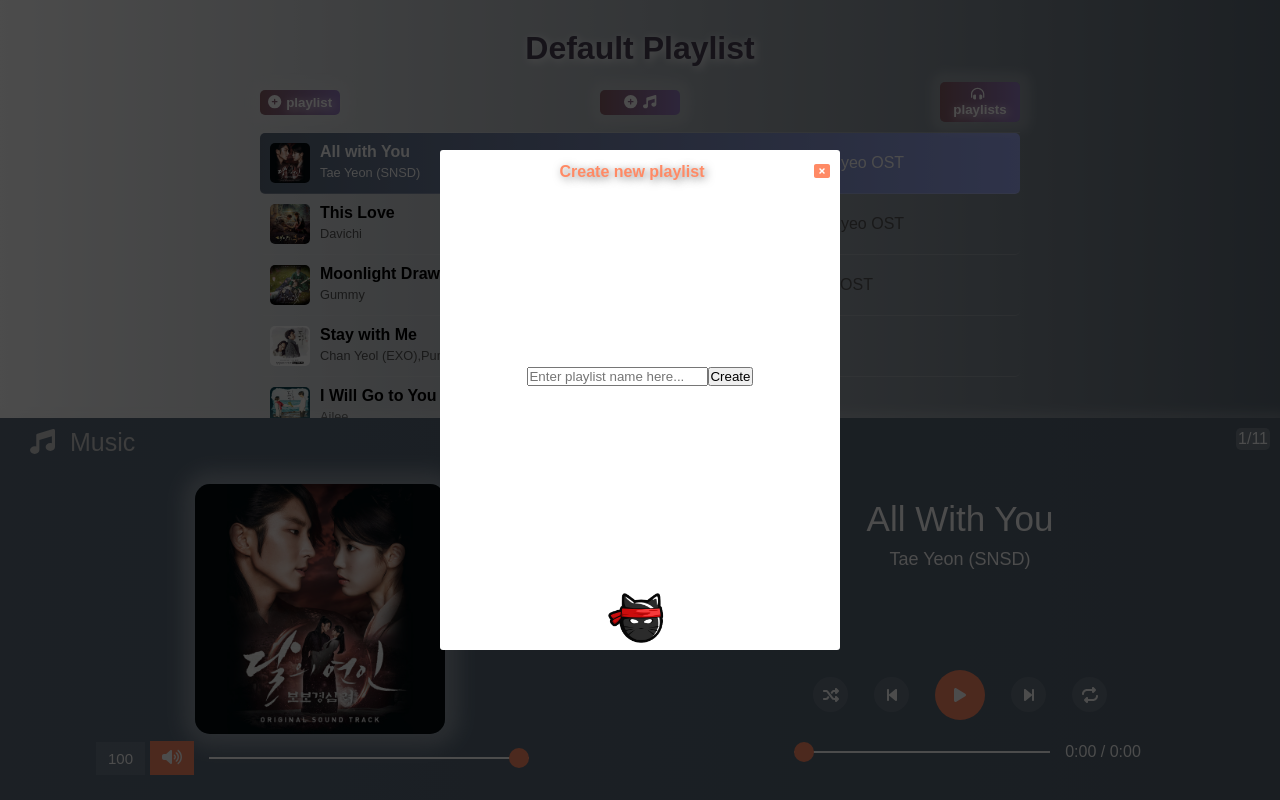
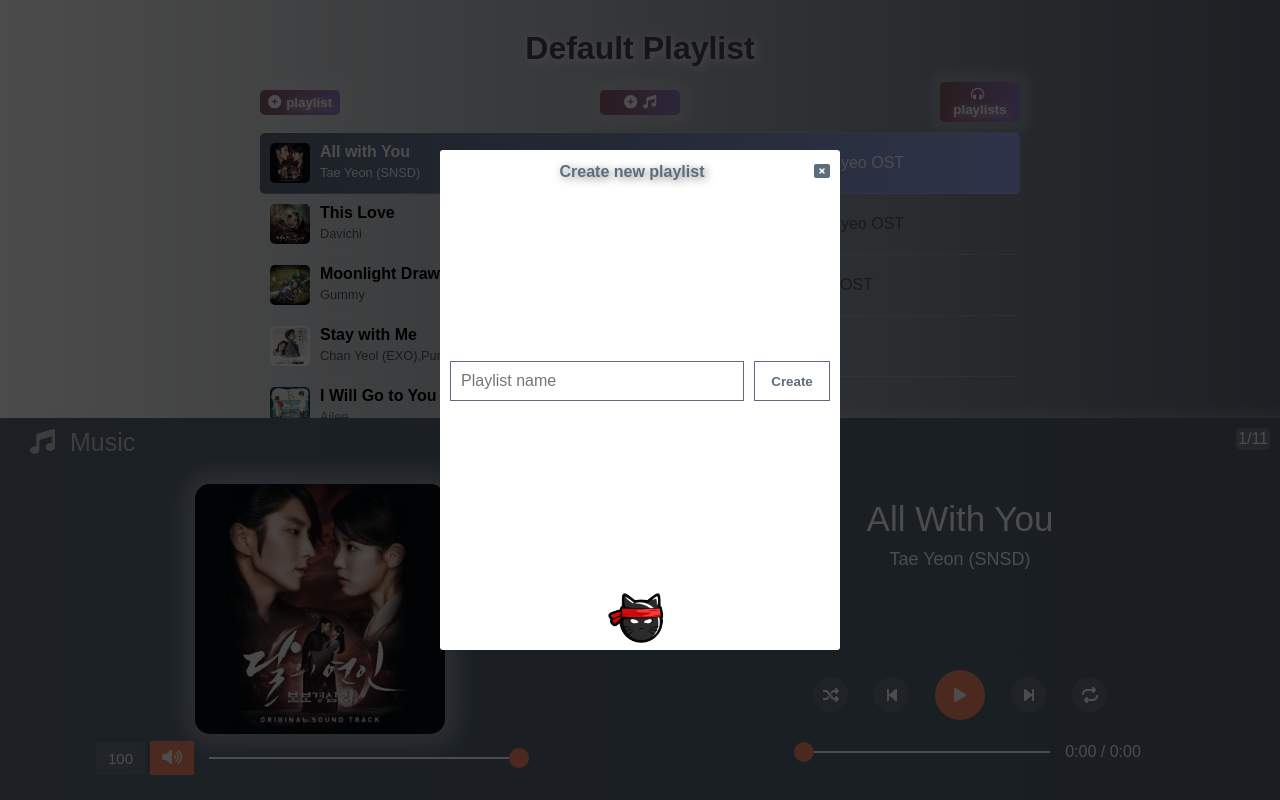
Before and after one commit to badromance007/music_play, a React (Create React App) app: page / in a window 1280 px wide. Both pictures are taken after a click on the button "playlist". Built offline with nearby package versions, Linux system fonts and the light colour scheme.

Commit message:
update style for modal & add form validation

```diff
--- a/src/App.css
+++ b/src/App.css
@@ -285,6 +285,10 @@ input[type="range"]::-moz-range-thumb {
 	background-color: #FF8A65 !important;
 	color: #fff;
 }
+.bg-purple {
+	background-color: #5d6d7e !important;
+	color: #fff;
+}
 .bg-transparent {
 	background-color: rgba(255,255,255,0.1) !important;
 	color: #fff;
@@ -565,12 +569,12 @@ html.modal-active, body.modal-active {
 }
 .modal--header h3 {
 	font-size: 1rem;
-	color: #FF8A65;
+	color: #5d6d7e;
 	text-shadow: 2px 2px 8px rgba(0, 0, 0, 0.5);
 }
 .modal--header .modal--header_close {
 	cursor: pointer;
-	color: #FF8A65;
+	color: #5d6d7e;
 }
 .modal--body {
 	/* overflow: auto; */
@@ -583,9 +587,13 @@ html.modal-active, body.modal-active {
 	display: flex;
 	align-items: center;
 	justify-content: center;
+	cursor: pointer;
+}
+.modal--body_playlist:hover {
+	background-color: #5d6d7e;
+	color: #fff;
 }
 .modal--body_playlist span {
-	cursor: pointer;
 	font-size: 0.9rem;
 }
 .modal--body_songs-container {
@@ -607,7 +615,7 @@ html.modal-active, body.modal-active {
 	overflow: auto;
 	padding-top: 80px;
 	font-weight: bold;
-	color: #997dc5;
+	color: #5d6d7e;
 }
 .modal--body_form-container {
 	display: flex;
@@ -615,6 +623,38 @@ html.modal-active, body.modal-active {
 	flex-direction: column;
 	justify-content: center;
 	height: 100%;
+}
+.modal--body_form-container > div {
+	width: 100%;
+	text-align: left;
+	margin-bottom: 10px;
+}
+.modal--body_form-container > form {
+	width: 100%;
+	display: grid;
+	grid-template-columns: 80% 20%;
+}
+.modal--body_form-container input[type="text"]{
+	padding: 10px;
+	outline: none;
+	border: 1px solid #5d6d7e;
+	font-size: 1rem;
+	margin-right: 10px;
+	color: #5d6d7e;
+}
+.modal--body_form-container button {
+	padding: 10px;
+	font-weight: bold;
+	color: #5d6d7e;
+	background-color: #fff;
+	border: 1px solid #5d6d7e;
+	cursor: pointer;
+	outline: none;
+}
+.modal--body_form-container button:active {
+	color: #fff;
+	background-color: #5d6d7e;
+	box-shadow: 0px 2px 5px rgba(0, 0, 0, 0.25);
 }
 .modal--body_songs {
 	height: 50px;
@@ -626,7 +666,7 @@ html.modal-active, body.modal-active {
 	cursor: pointer;
 }
 .modal--body_songs:hover {
-	background-color: #FF8A65;
+	background-color: #5d6d7e;
 	color: #fff;
 }
 .modal--body_songs span:nth-child(1){
--- a/src/App.js
+++ b/src/App.js
@@ -460,9 +460,12 @@ function App() {
     ))
   }
 
+  const errorMessage = useRef()
+
   function createNewPlaylist(event) {
     event.preventDefault()
 
+    if (formData.playlistName.trim().length) {
       setAllPlaylists(prevPlaylists => {
         return [
           ...prevPlaylists,
@@ -473,6 +476,11 @@ function App() {
           }
         ]
       })
+      errorMessage.current.innerHTML = "<span style='color: green'>Playlist <strong>" +
+        formData.playlistName + "</strong> has been created successfully!</span>"
+    } else {
+      errorMessage.current.innerHTML = "<span style='color: red'>Please enter a playlist name.</span>"
+    }
 
     // reset form
     setFormData(defaultFormData.current)
@@ -531,9 +539,10 @@ function App() {
               allPlaylists.map(playlist => {
                   return <div
                       key={playlist.id}
-                      className={`modal--body_playlist ${currentPlaylistId === playlist.id ? 'bg-orange' : ''}`}
+                      className={`modal--body_playlist ${currentPlaylistId === playlist.id ? 'bg-purple' : ''}`}
+                      onClick={() => switchPlaylist(playlist.id)}
                   >
-                      <span onClick={() => switchPlaylist(playlist.id)}>
+                      <span>
                           {truncateString(playlist.name, 80)}
                       </span>
                   </div>
@@ -563,11 +572,13 @@ function App() {
           closeModal={closeModal}
         >
           <div className='modal--body_form-container'>
+            <div ref={errorMessage}></div>
             <form onSubmit={(event) => createNewPlaylist(event)}>
               <input
                 type="text"
                 name="playlistName"
-                placeholder="Enter playlist name here..."
+                placeholder="Playlist name"
+                autoComplete="off"
                 value={formData.playlistName}
                 onChange={handleFormChange}
               />
```
Lines whose indentation alone changed are shown as unchanged.
